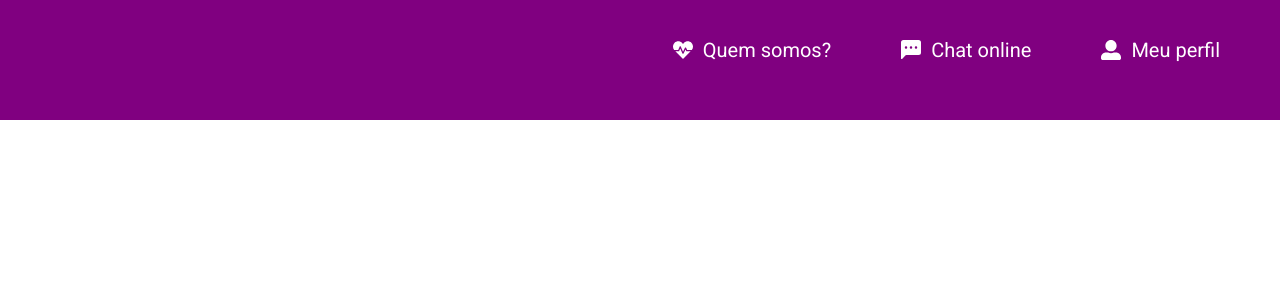
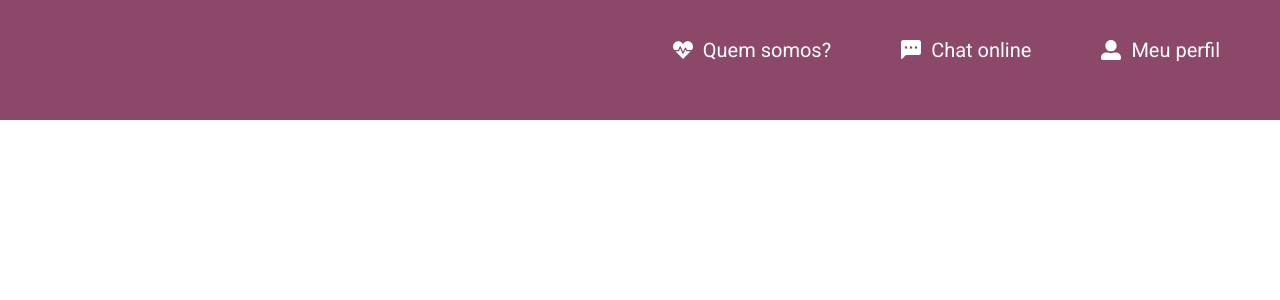
Before and after one commit to 011Jorge/project-distribuition, a React (Vite) app: page / in a window 1280 px wide. Shown: the top 300 px of the page. Built offline with nearby package versions, Linux system fonts and the light colour scheme.

Commit message:
:lipstick: update color underline navbar

```diff
--- a/src/components/Navbar/styles.js
+++ b/src/components/Navbar/styles.js
@@ -8,7 +8,7 @@ export const ContainerNavbar = styled.div`
 
   padding-bottom: 20px;
 
-  background-color: purple;
+  background-color: #8b4869;
 `;
 
 export const NavbarLinks = styled.div`
@@ -48,7 +48,7 @@ export const NavbarLinks = styled.div`
     height: 2px;
     bottom: 0;
     left: 0;
-    background-color: #89c43a;
+    background-color: #ffcbdb;
     visibility: hidden;
     -webkit-transform: scaleX(0);
     transform: scaleX(0);
```
